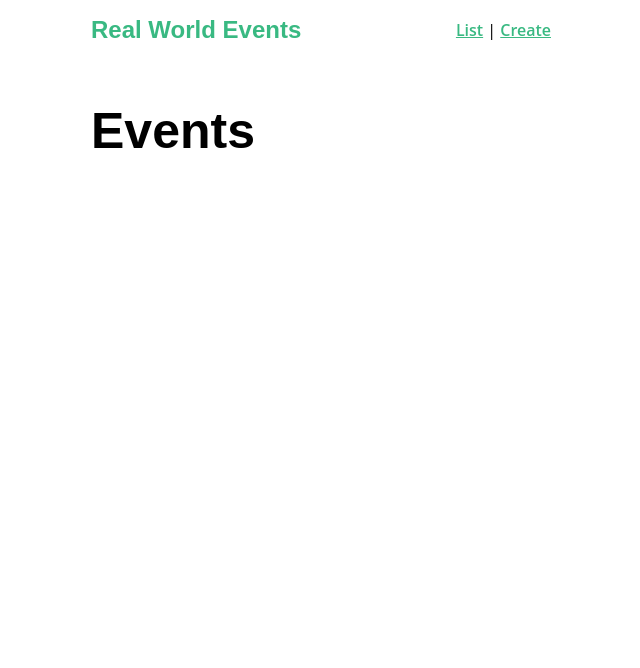
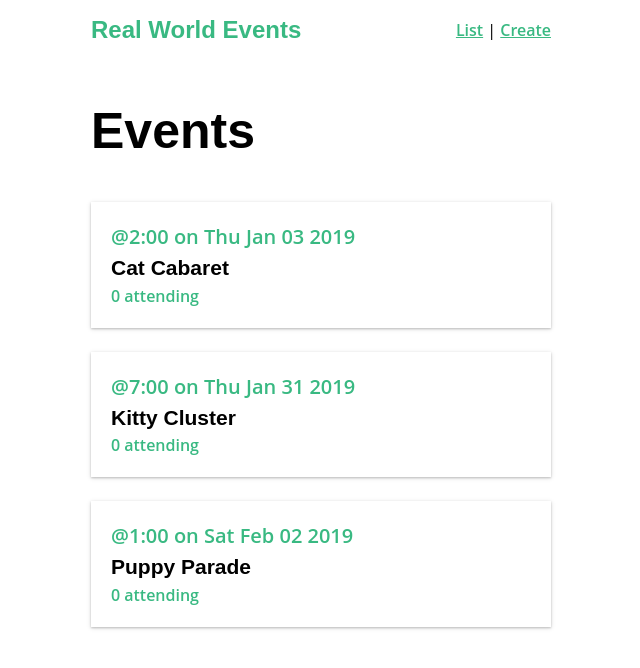
Before and after one commit to Esurnir/real-world-nuxt, a Nuxt app: page / in a window 1280 px wide. Shown: the top 668 px of the page, without its empty margins (319-959 px from the left). Built offline with nearby package versions, Linux system fonts and the light colour scheme; data requests are answered from the project's data file.

Commit message:
adding homepage event cards, jsondb

```diff
--- /dev/null
+++ b/components/EventCard.vue
@@ -0,0 +1,50 @@
+<template>
+  <nuxt-link :to="'/event/' + event.id">
+    <div class="-shadow">
+      <span class="eyebrow"> @{{ event.time }} on {{ parsedDate }} </span>
+      <h4 class="title">
+        {{ event.title }}
+      </h4>
+      <span>{{ event.attendees.length }} attending</span>
+    </div>
+  </nuxt-link>
+</template>
+<script lang="ts">
+import Vue, { PropType } from "vue";
+import { Event } from "~/types/event";
+
+export default Vue.extend({
+  name: "EventCard",
+  props: {
+    event: {
+      type: Object as PropType<Event>,
+      required: true,
+    },
+  },
+  computed: {
+    parsedDate(): string {
+      const eventDate = new Date(this.event.date);
+      return eventDate.toDateString();
+    },
+  },
+});
+</script>
+<style scoped>
+div {
+  padding: 20px;
+  margin-bottom: 24px;
+  transition: all 0.2s linear;
+  cursor: pointer;
+}
+div:hover {
+  transform: scale(1.01);
+  box-shadow: 0 3px 12px 0 rgba(0, 0, 0, 0.2), 0 1px 15px 0 rgba(0, 0, 0, 0.19);
+}
+.title {
+  margin: 0;
+  color: black;
+}
+a {
+  text-decoration: none;
+}
+</style>
--- /dev/null
+++ b/db.json
@@ -0,0 +1,49 @@
+{
+  "events": [
+    {
+      "id": 5928101,
+      "user": {
+        "id": "abc123",
+        "name": "Adam"
+      },
+      "category": "animal welfare",
+      "organizer": "Adam",
+      "title": "Cat Cabaret",
+      "description": "Yay felines!",
+      "location": "Meow Town",
+      "date": "2019-01-03T21:54:00.000Z",
+      "time": "2:00",
+      "attendees": []
+    },
+    {
+      "id": 8419988,
+      "user": {
+        "id": "abc123",
+        "name": "Adam"
+      },
+      "category": "animal welfare",
+      "organizer": "Adam",
+      "title": "Kitty Cluster",
+      "description": "Yay cats!",
+      "location": "Catlandia",
+      "date": "2019-01-31T22:09:00.000Z",
+      "time": "7:00",
+      "attendees": []
+    },
+    {
+      "id": 4582797,
+      "user": {
+        "id": "abc123",
+        "name": "Adam"
+      },
+      "category": "animal welfare",
+      "organizer": "Adam",
+      "title": "Puppy Parade",
+      "description": "Yay pups!",
+      "location": "Puptown ",
+      "date": "2019-02-02T23:27:00.000Z",
+      "time": "1:00",
+      "attendees": []
+    }
+  ]
+}
--- a/nuxt.config.js
+++ b/nuxt.config.js
@@ -61,4 +61,11 @@ export default {
    ** See https://nuxtjs.org/api/configuration-build/
    */
   build: {},
+  typescript: {
+    typeCheck: {
+      eslint: {
+        files: "./**/*.{ts,js,vue}",
+      },
+    },
+  },
 };
--- a/pages/index.vue
+++ b/pages/index.vue
@@ -1,11 +1,39 @@
 <template>
   <div>
     <h1>Events</h1>
+
+    <EventCard
+      v-for="event in events"
+      :key="event.id"
+      :event="event"
+      :data-index="event.id"
+    />
   </div>
 </template>
 <script lang="ts">
 import Vue from "vue";
+import { Event } from "~/types/event";
+import EventCard from "~/components/EventCard.vue";
+
 export default Vue.extend({
+  components: {
+    EventCard,
+  },
+  asyncData({ $axios, error }) {
+    return $axios
+      .get("http://localhost:3000/events")
+      .then((response) => {
+        return {
+          events: response.data as Event[],
+        };
+      })
+      .catch(() => {
+        error({
+          statusCode: 503,
+          message: "Unable to fetch events at this time. Please try again.",
+        });
+      });
+  },
   head() {
     return {
       title: "Event Listing",
--- a/tsconfig.json
+++ b/tsconfig.json
@@ -25,7 +25,8 @@
     },
     "types": [
       "@types/node",
-      "@nuxt/types"
+      "@nuxt/types",
+      "@nuxtjs/axios"
     ]
   },
   "exclude": [
--- /dev/null
+++ b/types/event.ts
@@ -0,0 +1,19 @@
+export interface User {
+  id: number;
+  name: string;
+}
+
+export interface Attendee {}
+
+export interface Event {
+  id: number;
+  user: User;
+  category?: string;
+  organizer?: string;
+  title: string;
+  description?: string;
+  location?: string;
+  date: Date;
+  time?: string;
+  attendees: Attendee[];
+}
```
Also changed, not shown: package.json (+5 -4 lines).
